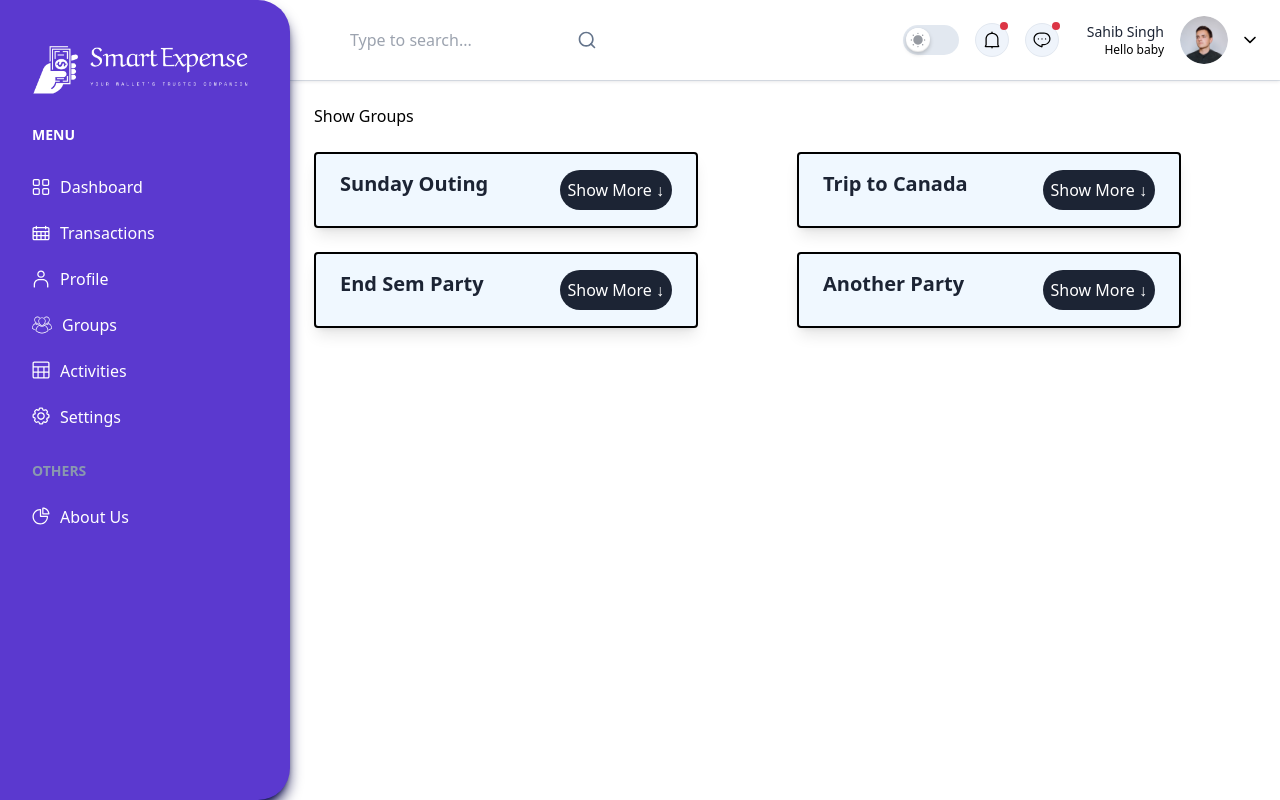
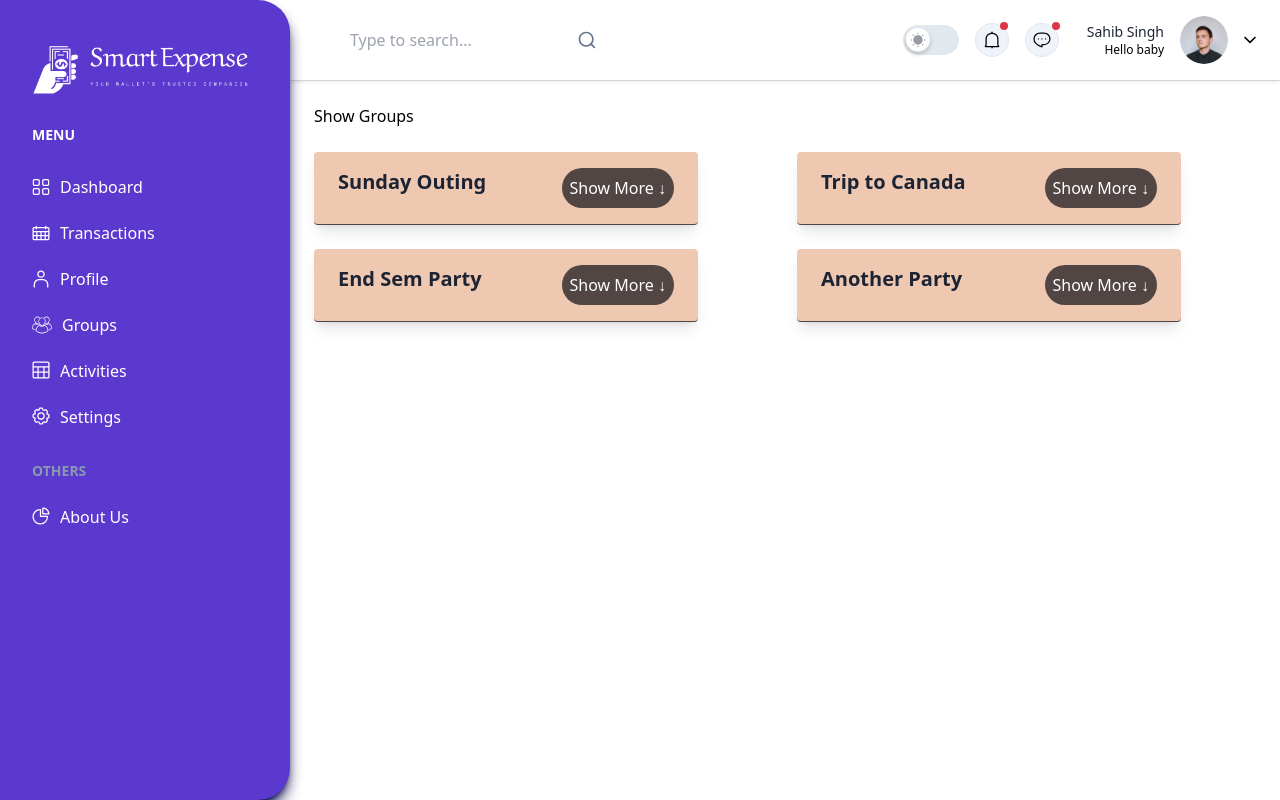
Before and after one commit to Sahib573/saveMoney, a React (Vite) app in the folder frontend/: page /groups in a window 1280 px wide. Built offline with nearby package versions, Linux system fonts and the light colour scheme.

Commit message:
card updated

```diff
--- a/frontend/src/components/GroupCard.tsx
+++ b/frontend/src/components/GroupCard.tsx
@@ -20,7 +20,7 @@ const GroupCard: React.FC<GroupCardProps> = ({
     };
 
     return (
-        <div className="max-w-sm rounded overflow-hidden border-2 shadow-lg bg-[#F0F8FF] text-blue-900">
+        <div className="max-w-sm rounded overflow-hidden border-b border-[#514644] shadow-lg bg-[#efc8b1]">
             <div className="px-6 py-4">
                 <div className="flex justify-between">
                     <div
@@ -31,7 +31,7 @@ const GroupCard: React.FC<GroupCardProps> = ({
                     </div>
                     <button
                         onClick={toggleCard}
-                        className="float-right rounded-full bg-black text-white p-2 hover:bg-yellow transition-colors duration-300 ease-in-out"
+                        className="float-right rounded-full bg-[#514644] text-white p-2 hover:bg-yellow transition-colors duration-300 ease-in-out"
                     >
                         {isOpen ? 'Show Less ↑' : 'Show More ↓'}
                     </button>
@@ -49,8 +49,9 @@ const GroupCard: React.FC<GroupCardProps> = ({
                             const isOwing = amountOwed > 0;
 
                             return (
-                                <li key={index} className={`text-base ${isOwing ? 'text-green-500' : 'text-red-500'}`}>
-                                    {member} - {isOwing ? 'Owes You' : 'You Owe'}: ${Math.abs(amountOwed).toFixed(2)}
+                                <li key={index} className="text-lg">
+                                    {member}<p className={`text-base ${isOwing ? 'text-green' : 'text-red'}`}>{isOwing ? 'Owes You' : 'You Owe'}: ${Math.abs(amountOwed).toFixed(2)}</p>
+
                                 </li>
                             );
                         })}
--- a/frontend/tailwind.config.cjs
+++ b/frontend/tailwind.config.cjs
@@ -20,9 +20,11 @@ module.exports = {
       bodydark1: '#DEE4EE',
       bodydark2: '#8A99AF',
       primary: '#3C50E0',
+      red: '#FF0000',
       secondary: '#80CAEE',
       stroke: '#E2E8F0',
       gray: '#EFF4FB',
+      green: '#008000',
       graydark: '#333A48',
       'gray-2': '#F7F9FC',
       'gray-3': '#FAFAFA',
```
